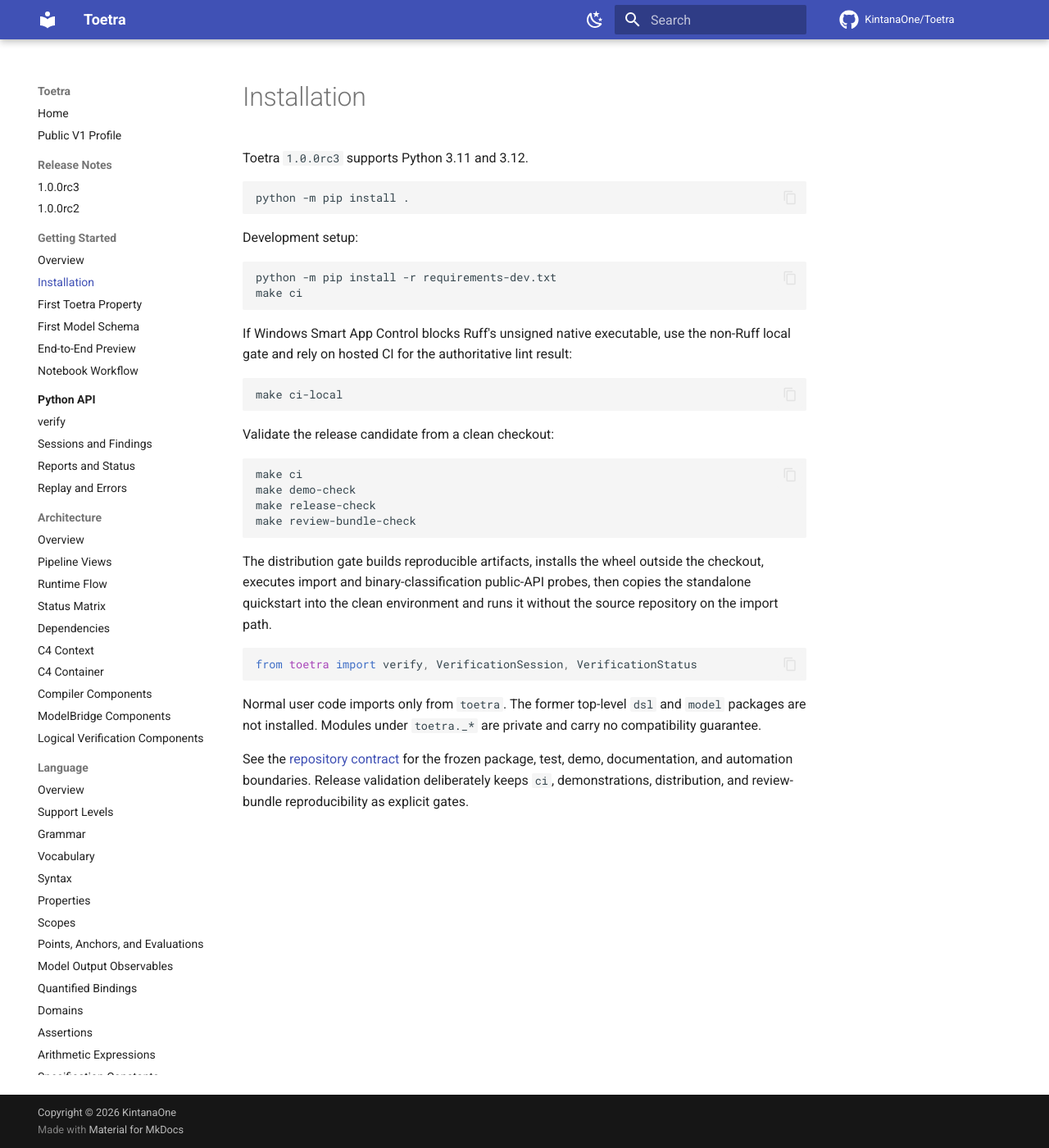
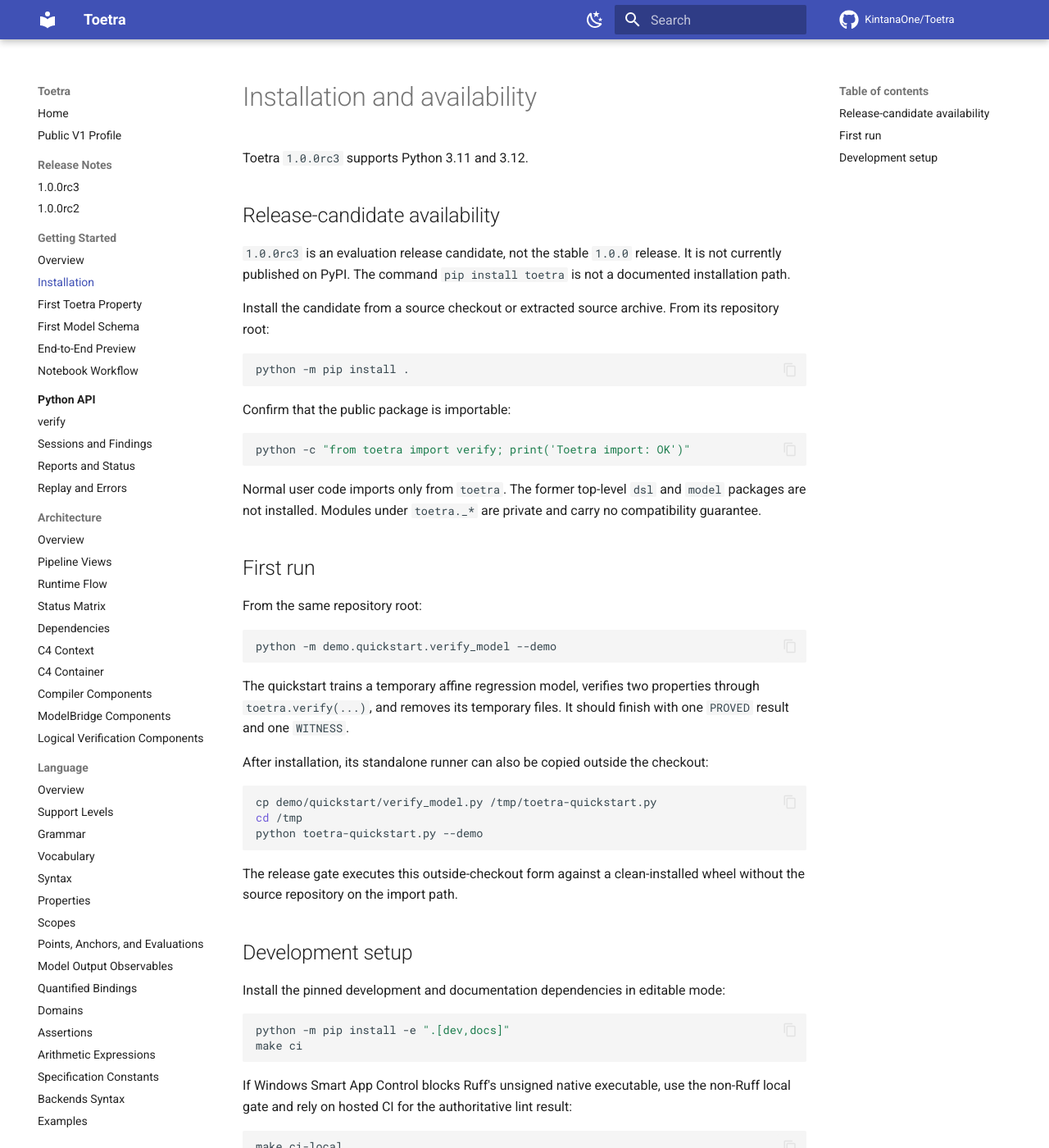
Before and after one commit to KintanaOne/Toetra, an MkDocs documentation site: the page built from docs/getting-started/installation.md, in a window 1280 px wide and 1400 px high. Shown: the whole window at 82% size. Built offline with MkDocs 1.6.1 and Material for MkDocs 9.7.7, drawn with Linux system fonts in a browser that asks for light colours; comment, search, counter and statistics services are not loaded; some of the changed text lies outside the part shown.

Commit message:
feat: enhance public documentation to clarify evaluation status and installation instructions for 1.0.0rc3

````diff
--- a/docs/getting-started/installation.md
+++ b/docs/getting-started/installation.md
@@ -1,15 +1,60 @@
-# Installation
+# Installation and availability
 
 Toetra `1.0.0rc3` supports Python 3.11 and 3.12.
+
+## Release-candidate availability
+
+`1.0.0rc3` is an evaluation release candidate, not the stable `1.0.0` release.
+It is not currently published on PyPI. The command `pip install toetra`
+is not a documented installation path.
+
+Install the candidate from a source checkout or extracted source archive. From
+its repository root:
 
 ```bash
 python -m pip install .
 ```
 
-Development setup:
+Confirm that the public package is importable:
 
 ```bash
-python -m pip install -r requirements-dev.txt
+python -c "from toetra import verify; print('Toetra import: OK')"
+```
+
+Normal user code imports only from `toetra`. The former top-level `dsl` and
+`model` packages are not installed. Modules under `toetra._*` are private and
+carry no compatibility guarantee.
+
+## First run
+
+From the same repository root:
+
+```bash
+python -m demo.quickstart.verify_model --demo
+```
+
+The quickstart trains a temporary affine regression model, verifies two
+properties through `toetra.verify(...)`, and removes its temporary files. It
+should finish with one `PROVED` result and one `WITNESS`.
+
+After installation, its standalone runner can also be copied outside the
+checkout:
+
+```bash
+cp demo/quickstart/verify_model.py /tmp/toetra-quickstart.py
+cd /tmp
+python toetra-quickstart.py --demo
+```
+
+The release gate executes this outside-checkout form against a clean-installed
+wheel without the source repository on the import path.
+
+## Development setup
+
+Install the pinned development and documentation dependencies in editable mode:
+
+```bash
+python -m pip install -e ".[dev,docs]"
 make ci
 ```
 
@@ -29,20 +74,7 @@
 make review-bundle-check
 ```
 
-The distribution gate builds reproducible artifacts, installs the wheel outside
-the checkout, executes import and binary-classification public-API probes, then
-copies the standalone quickstart into the clean environment and runs it without
-the source repository on the import path.
-
-```python
-from toetra import verify, VerificationSession, VerificationStatus
-```
-
-Normal user code imports only from `toetra`. The former top-level `dsl` and
-`model` packages are not installed. Modules under `toetra._*` are private and
-carry no compatibility guarantee.
-
-See the [repository contract](../contracts/repository-contract.md) for the
-frozen package, test, demo, documentation, and automation boundaries. Release
-validation deliberately keeps `ci`, demonstrations, distribution, and
-review-bundle reproducibility as explicit gates.
+The four commands are separate quality, demonstration, distribution, and
+review-bundle gates. See the
+[repository contract](../contracts/repository-contract.md) for the frozen
+package, test, demo, documentation, and automation boundaries.
````
Also changed, not shown: CHANGELOG.md (+4 -0 lines), README.md (+93 -55 lines), docs/getting-started/overview.md (+18 -7 lines), docs/index.md (+27 -11 lines), docs/public-v1-profile.md (+5 -0 lines), docs/releases/1.0.0rc3.md (+18 -0 lines), docs/roadmap/implementation-roadmap.md (+5 -3 lines), 2 other files.
